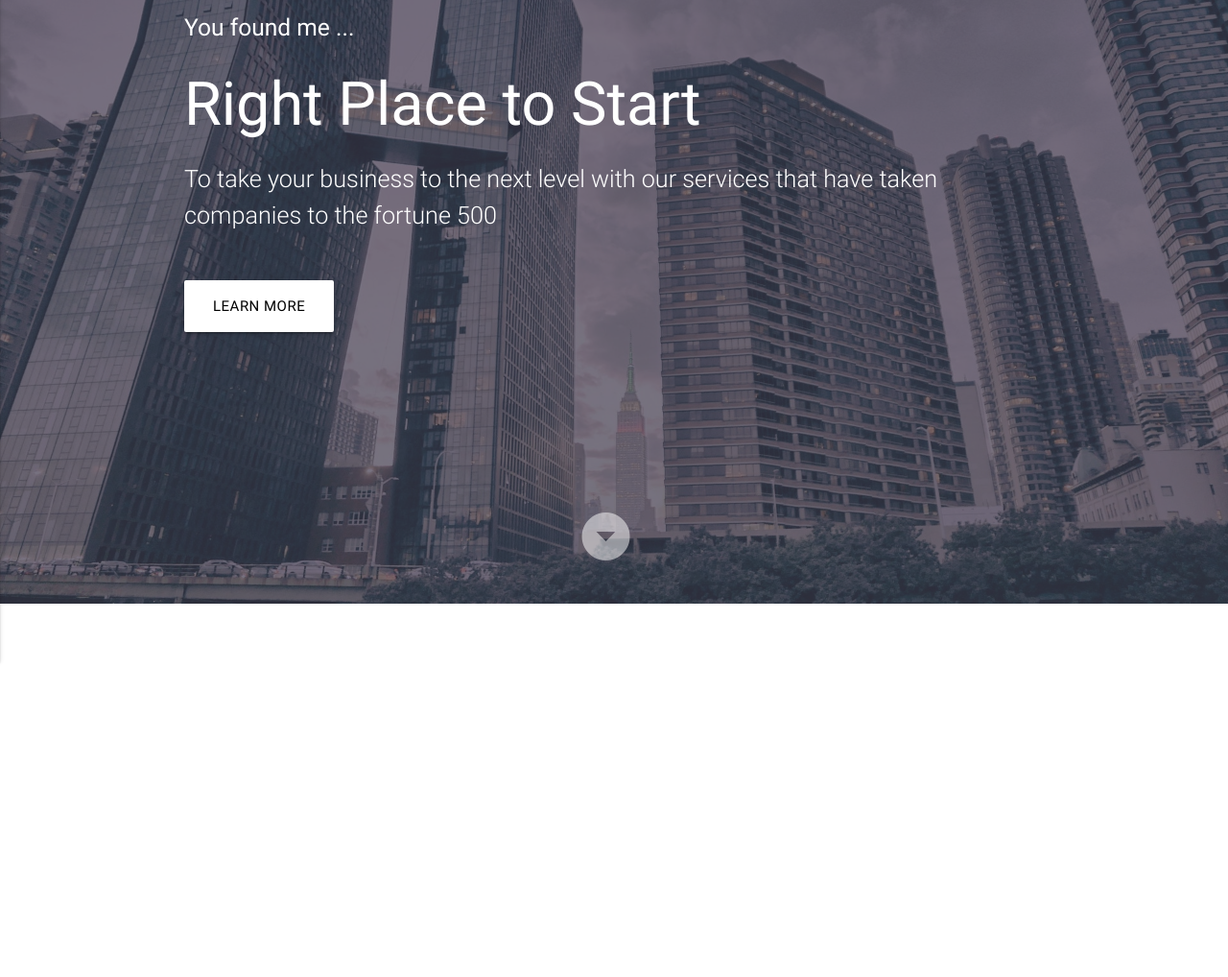
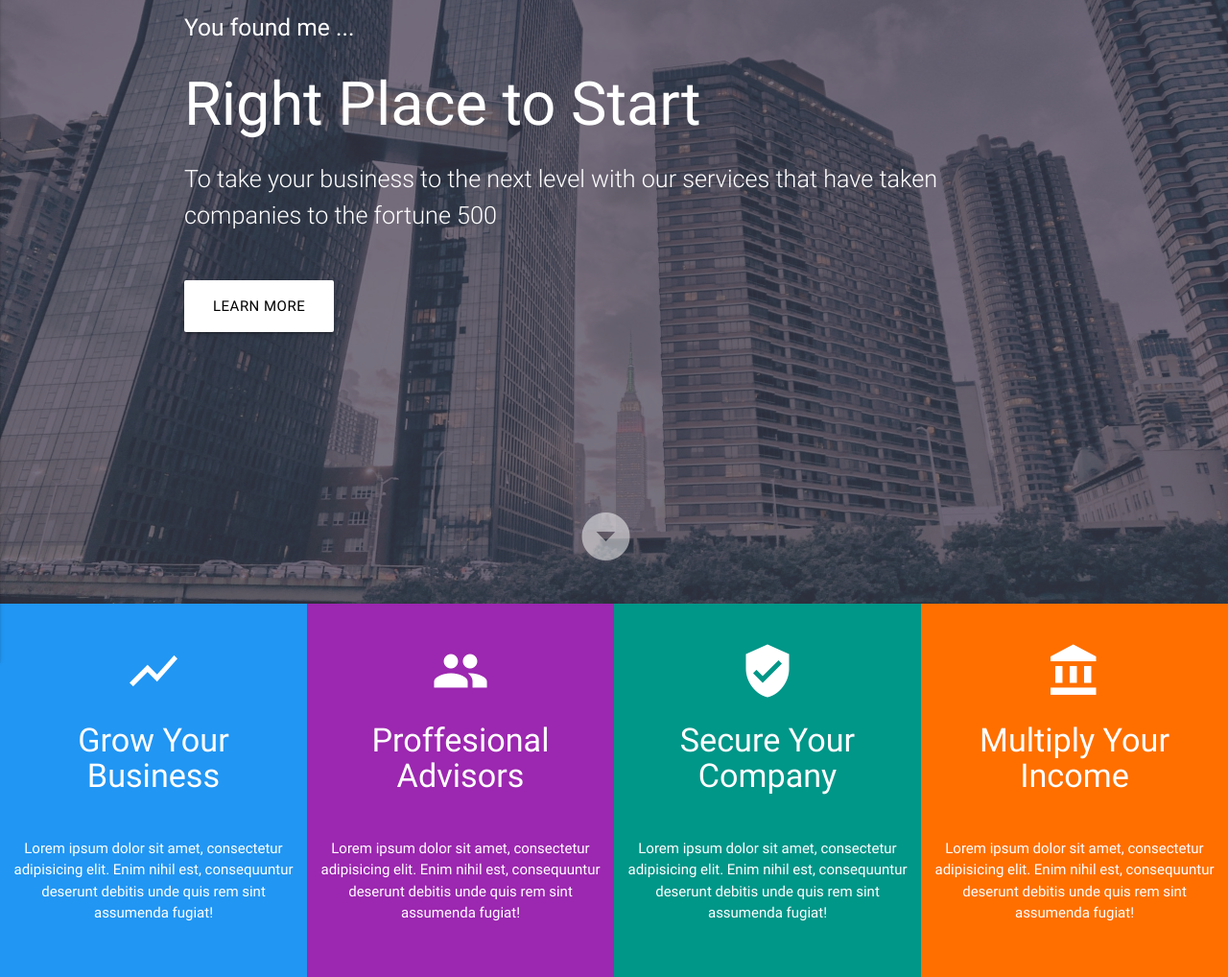
Before and after one commit to alan-maldonado/materialize, a plain HTML site: page bizland/index.html in a window 1280 px wide. Shown: the part 171-1189 px from the top of the page at 96% size. Before the commit the page ends 800 px from the top, so only its background shows below. Drawn offline with nearby package versions, Linux system fonts and the light colour scheme.

Commit message:
✨ Bizland boxes and scrollfire

```diff
--- a/bizland/css/main.css
+++ b/bizland/css/main.css
@@ -28,3 +28,21 @@
   left: 47%;
   opacity: 0.5;
 }
+
+.box {
+  padding: 40px 10px !important;
+}
+
+.box h4 {
+  padding-bottom: 30px;
+}
+
+.section-boxes .row {
+  margin-bottom: 0 !important;
+}
+
+@media (max-width: 600px) {
+  .main-header {
+    height: 50vh;
+  }
+}
--- a/bizland/index.html
+++ b/bizland/index.html
@@ -62,12 +62,58 @@
       </div>
     </div>
   </header>
+
+  <!-- Section: Boxes -->
+  <section class="section-boxes center">
+    <div class="row">
+      <div class="col s12 m6 l3 blue white-text box">
+        <i class="material-icons medium">show_chart</i>
+        <h4>Grow Your Business</h4>
+        <p>Lorem ipsum dolor sit amet, consectetur adipisicing elit. Enim nihil est, consequuntur deserunt debitis unde quis rem sint assumenda fugiat!</p>
+      </div>
+      <div class="col s12 m6 l3 purple white-text box">
+        <i class="material-icons medium">people</i>
+        <h4>Proffesional Advisors</h4>
+        <p>Lorem ipsum dolor sit amet, consectetur adipisicing elit. Enim nihil est, consequuntur deserunt debitis unde quis rem sint assumenda fugiat!</p>
+      </div>
+      <div class="col s12 m6 l3 teal white-text box">
+        <i class="material-icons medium">verified_user</i>
+        <h4>Secure Your Company</h4>
+        <p>Lorem ipsum dolor sit amet, consectetur adipisicing elit. Enim nihil est, consequuntur deserunt debitis unde quis rem sint assumenda fugiat!</p>
+      </div>
+      <div class="col s12 m6 l3 amber darken-4 white-text box">
+        <i class="material-icons medium">account_balance</i>
+        <h4>Multiply Your Income</h4>
+        <p>Lorem ipsum dolor sit amet, consectetur adipisicing elit. Enim nihil est, consequuntur deserunt debitis unde quis rem sint assumenda fugiat!</p>
+      </div>
+    </div>
+  </section>
   <!--Import jQuery before materialize.js-->
   <script type="text/javascript" src="https://code.jquery.com/jquery-3.2.1.min.js"></script>
   <script type="text/javascript" src="js/materialize.min.js"></script>
   <script>
     $(document).ready(function () {
       $('.button-collapse').sideNav();
+
+      // ScrollFire
+      const options = [
+        {
+          selector: '.main-text',
+          offset: 0,
+          callback: function (el) {
+            Materialize.fadeInImage($(el))
+          }
+        },
+        {
+          selector: '.navbar-fixed',
+          offset: 1500,
+          callback: function () {
+            $('nav').removeClass('transparent')
+                    .addClass('blue-grey darken-3');
+          }
+        }
+      ]
+      Materialize.scrollFire(options)
     });
   </script>
 </body>
```
